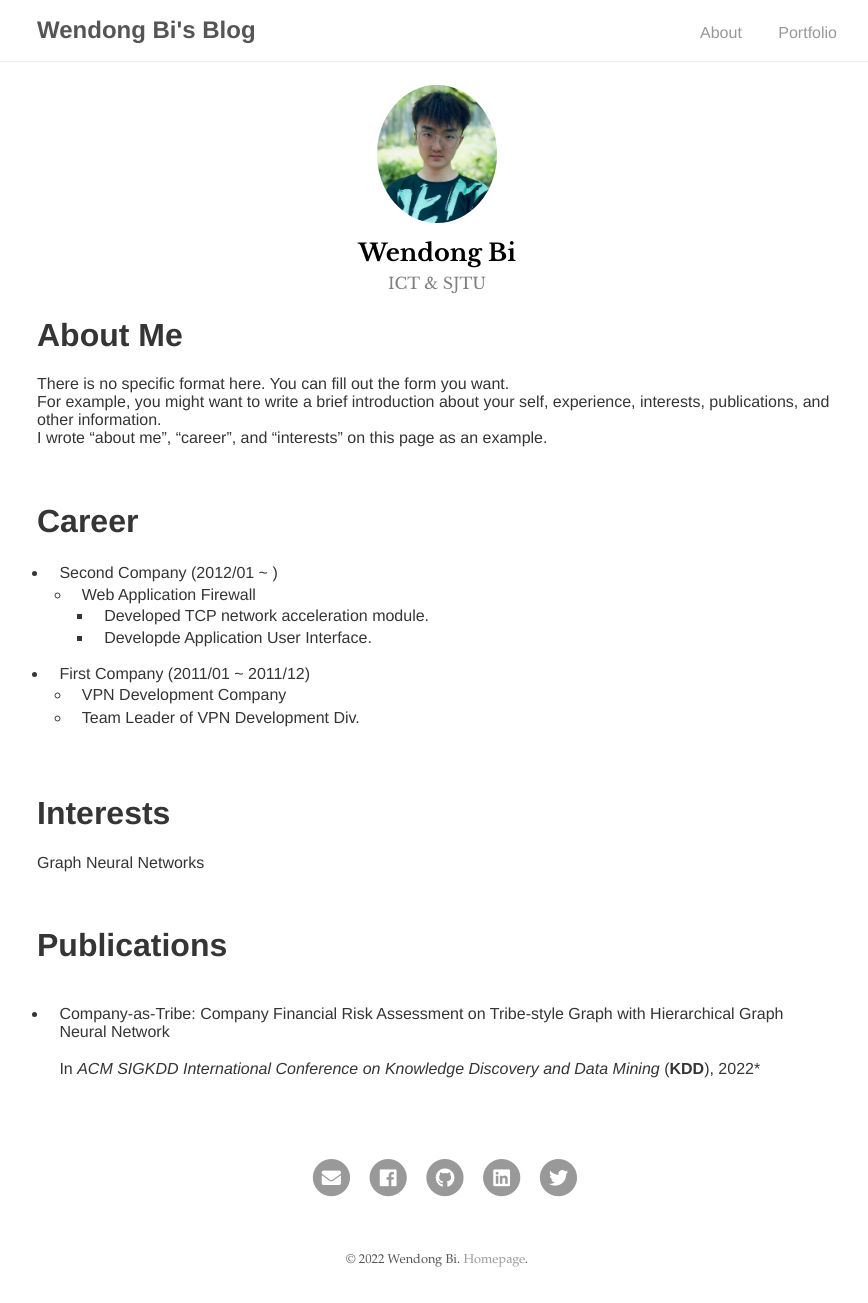
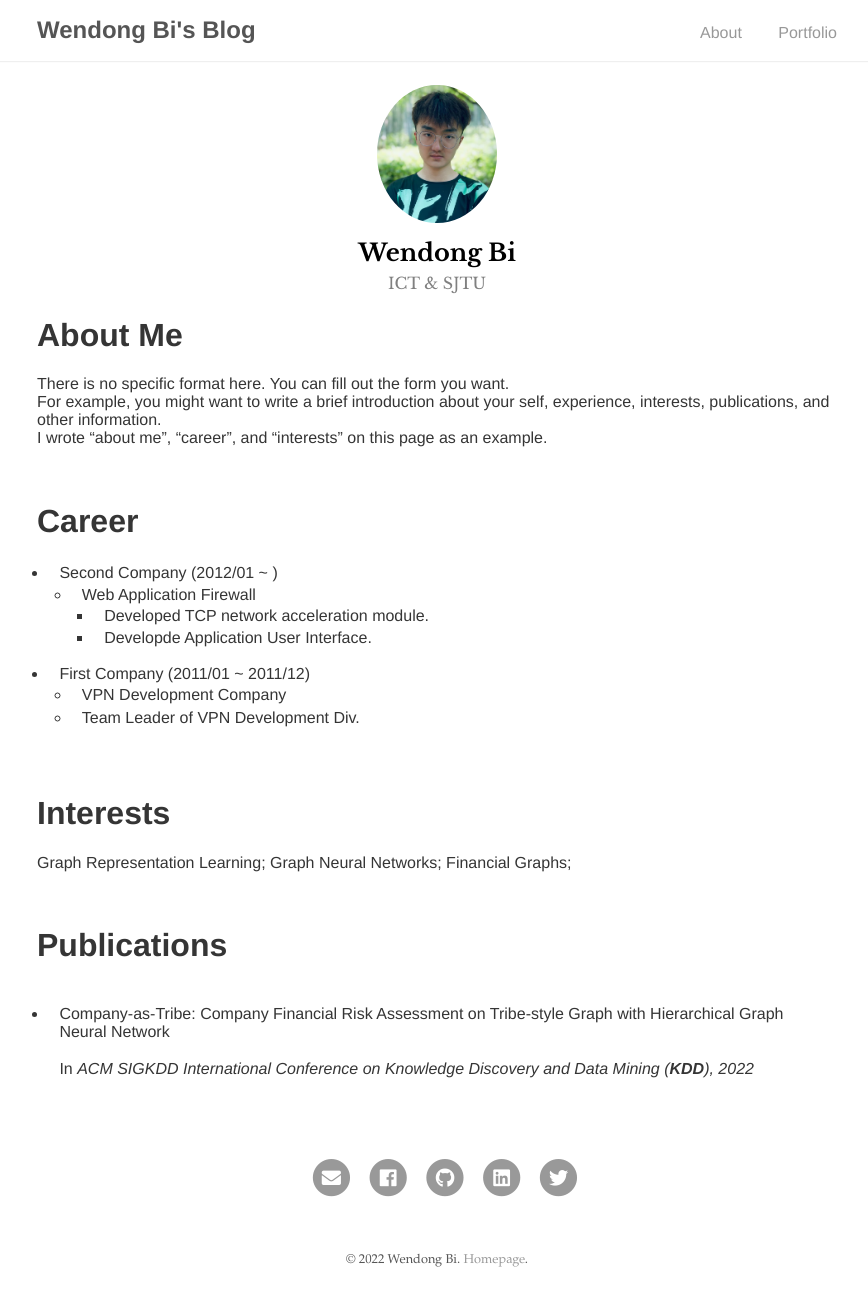
Before and after one commit to wendongbi/wendongbi.github.io, a Jekyll site: the page built from index.md, in a window 1280 px wide. Shown: the whole page, without its empty margins (203-1071 px from the left). Built offline with Jekyll 4.4.1, drawn with Linux system fonts in a browser that asks for light colours; our own code applies the rules of GitHub Pages for plain Markdown files.

Commit message:
'update'

```diff
--- a/index.md
+++ b/index.md
@@ -20,17 +20,13 @@ I wrote "about me", "career", and "interests" on this page as an example.
 
 <br/>
 
-
-
 # Interests
-Graph Neural Networks
+Graph Representation Learning; Graph Neural Networks; Financial Graphs;
 
 <br/>
-
-
 
 # Publications
 
 * Company-as-Tribe: Company Financial Risk Assessment on Tribe-style Graph with Hierarchical Graph Neural Network
 
-  In *ACM SIGKDD International Conference on Knowledge Discovery and Data Mining* (**KDD**), 2022*
+  In *ACM SIGKDD International Conference on Knowledge Discovery and Data Mining (**KDD**), 2022*
```
